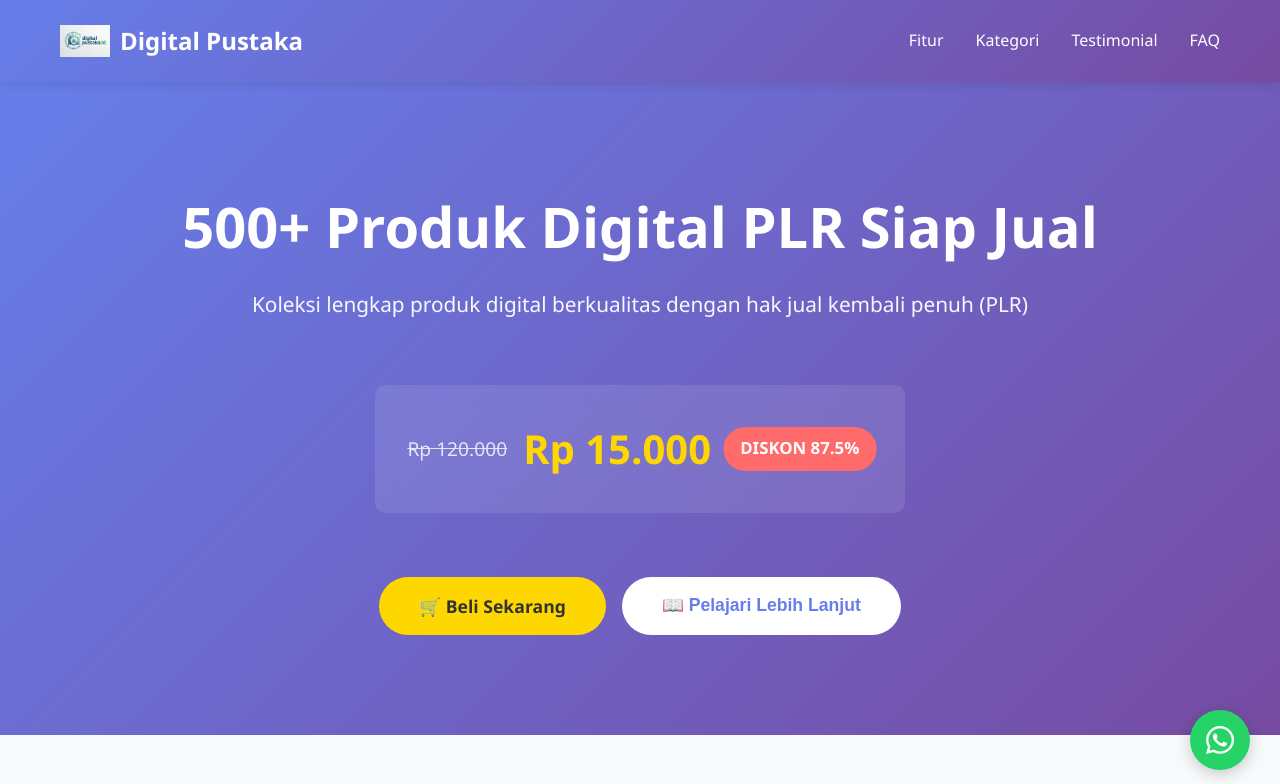
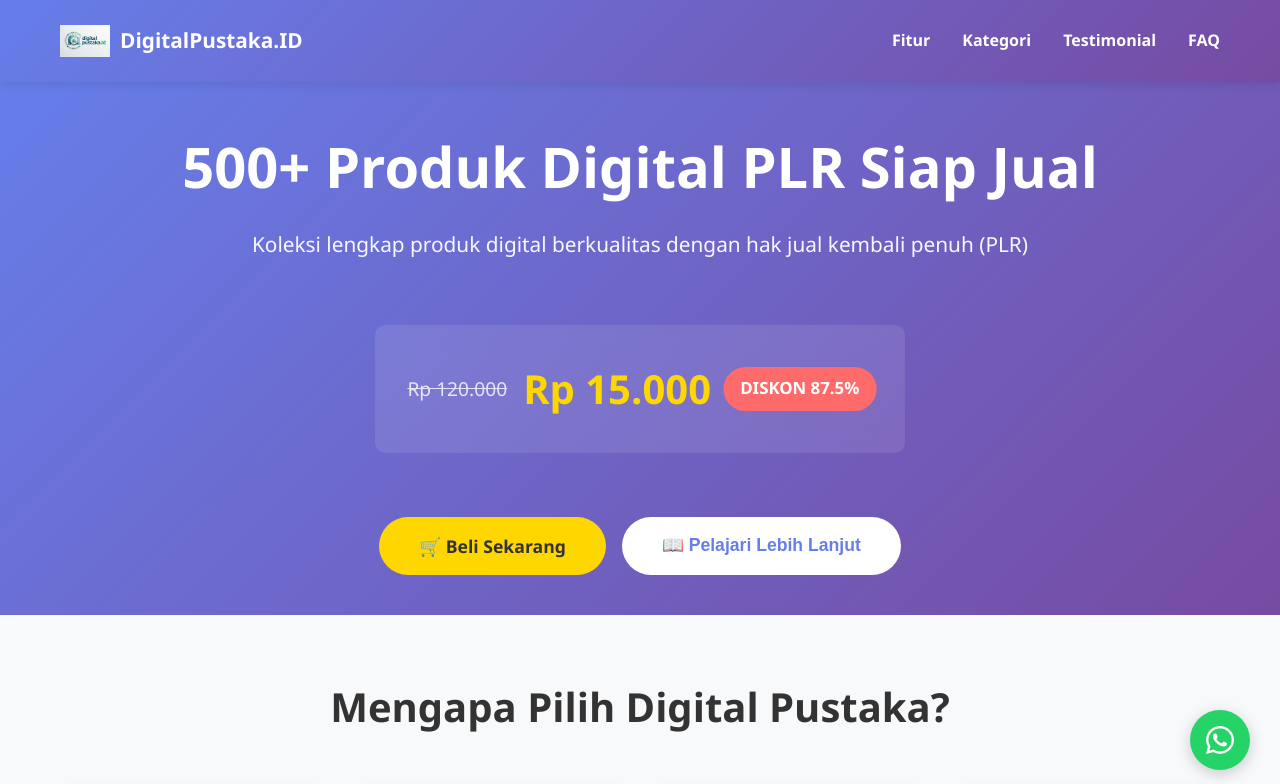
Before and after one commit to digitalpustakaid-sketch/digitalpustaka.id, a plain HTML site: page index.html in a window 1280 px wide. Shown: the top 784 px of the page. Drawn offline with Linux system fonts and the light colour scheme.

Commit message:
Update file index.html ke repository digitalpustaka.id di branch main

```diff
--- a/index.html
+++ b/index.html
@@ -48,9 +48,10 @@ href="https://cdnjs.cloudflare.com/ajax/libs/font-awesome/6.5.1/css/all.min.css"
             align-items: center; /* Menyelaraskan elemen secara vertikal */
         }
 .logo {
+    display: inline flow-root; /* Menggunakan inline flow-root untuk membuat logo tetap berada di satu baris dan menghindari masalah dengan elemen lain di sekitarnya */
     display: flex; /* Menggunakan flexbox untuk tata letak horizontal */
     align-items: center; /* Membuat gambar dan tulisan sejajar rapi secara vertikal */
-    font-size: 1.5rem; /* Ukuran font untuk tulisan "Digital Pustaka" */
+    font-size: 1.3rem; /* Ukuran font untuk tulisan "Digital Pustaka" */
     font-weight: bold; /* Membuat tulisan lebih tebal */
     color: white;       /* Menjaga warna teks tetap putih */
 
@@ -88,7 +89,7 @@ href="https://cdnjs.cloudflare.com/ajax/libs/font-awesome/6.5.1/css/all.min.css"
         .hero {
             background: linear-gradient(135deg, #667eea 0%, #764ba2 100%); /* Gradient background untuk bagian hero */
             color: white; /* Warna teks putih untuk kontras dengan background */
-            padding: 100px 20px; /* Padding yang besar untuk memberikan ruang di sekitar konten hero */
+            padding: 40px 20px; /* Padding yang besar untuk memberikan ruang di sekitar konten hero */
             text-align: center; /* Mengatur teks agar berada di tengah secara horizontal */
         }
 
@@ -574,22 +575,22 @@ href="https://cdnjs.cloudflare.com/ajax/libs/font-awesome/6.5.1/css/all.min.css"
         <nav class="container">
           <div class="logo">
             <img src="logo.jpeg" alt="Logo Digital Pustaka">
-             Digital Pustaka
+             DigitalPustaka.ID
         </div>
              <ul class="nav-links">
-                <li><a href="#features">Fitur</a></li>
-                <li><a href="#categories">Kategori</a></li>
-                <li><a href="#testimonials">Testimonial</a></li>
-                <li><a href="#faq">FAQ</a></li>
-            </ul>
+    <li><a href="#features" style="font-weight: bold;">Fitur</a></li>
+    <li><a href="#categories" style="font-weight: bold;">Kategori</a></li>
+    <li><a href="#testimonials" style="font-weight: bold;">Testimonial</a></li>
+    <li><a href="#faq" style="font-weight: bold;">FAQ</a></li>
+</ul>
         </nav>
     </header>
 
-    <!-- Hero Section -->
     <section class="hero">
         <div class="container">
             <h1>500+ Produk Digital PLR Siap Jual</h1>
             <p>Koleksi lengkap produk digital berkualitas  dengan hak jual kembali penuh (PLR)</p>
+
 
             <div class="price-section">
                 <span class="price-old">Rp 120.000</span>
```
